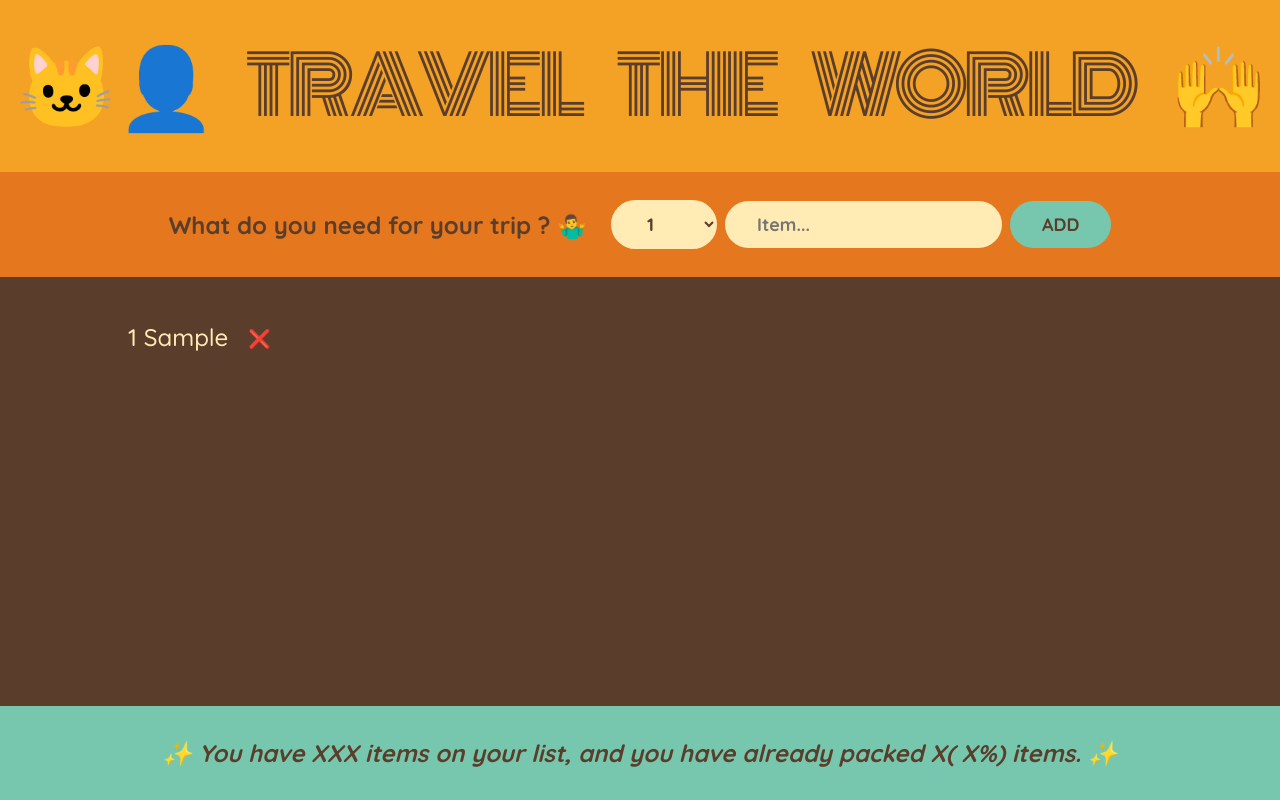
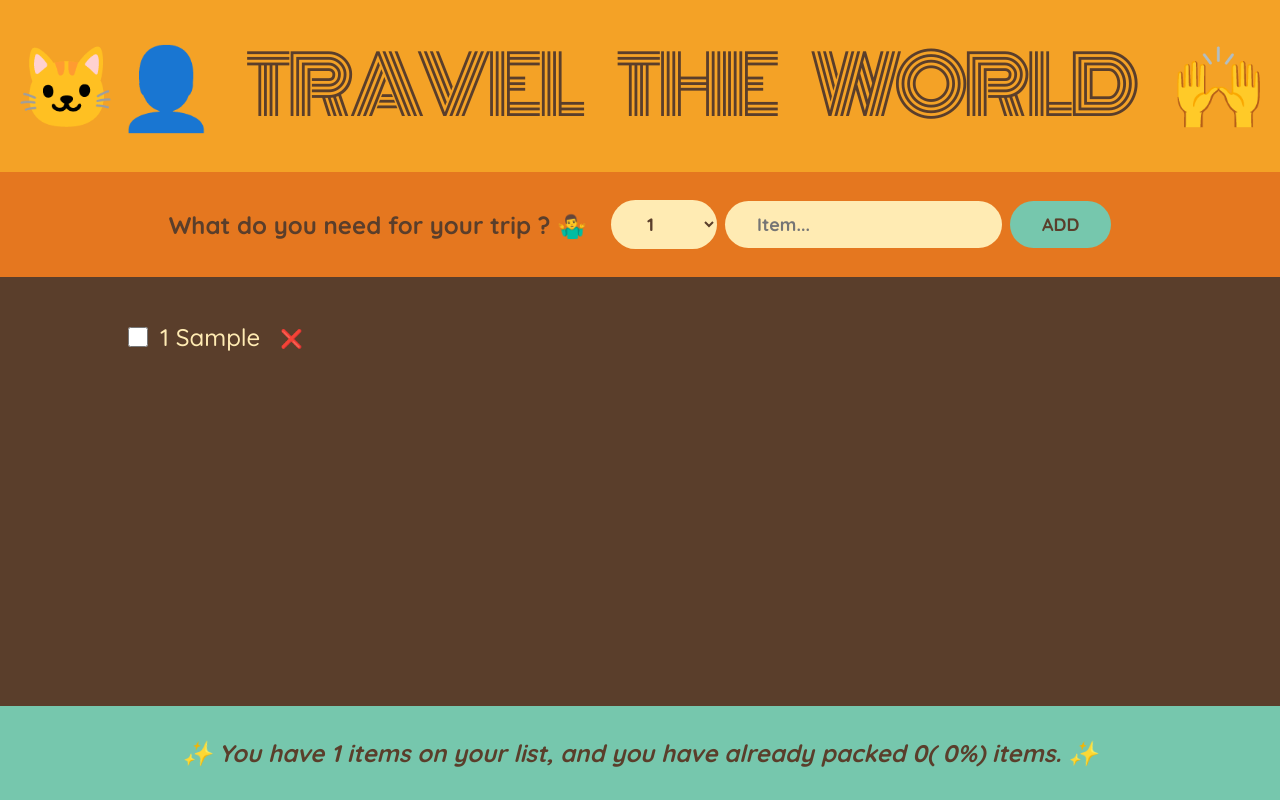
Before and after one commit to kshitizadhikari/travel-list, a React (Create React App) app: page / in a window 1280 px wide. Both pictures are taken after typing "Sample" into the empty fields and a click on the button "ADD". Built offline with nearby package versions, Linux system fonts and the light colour scheme.

Commit message:
Add ToggleItem Feature

```diff
--- a/src/App.js
+++ b/src/App.js
@@ -11,12 +11,24 @@
     setItems((items) => items.filter((item) => item.id !== id));
   }
 
+  function handleToggleItem(id) {
+    setItems((items) =>
+      items.map((item) =>
+        item.id === id ? { ...item, packed: !item.packed } : item
+      )
+    );
+  }
+
   return (
     <div className="app">
       <Logo />
       <Form onAddItem={handleAddItem} />
-      <PackingList items={items} onDeleteItem={handleDeleteItem} />
-      <Stats />
+      <PackingList
+        items={items}
+        onDeleteItem={handleDeleteItem}
+        onToggleItem={handleToggleItem}
+      />
+      <Stats items={items} />
     </div>
   );
 }
@@ -71,20 +83,30 @@
   );
 }
 
-function PackingList({ items, onDeleteItem }) {
+function PackingList({ items, onDeleteItem, onToggleItem }) {
   return (
     <div className="list">
       <ul>
         {items.map((item) => (
-          <Item item={item} key={item.id} onDeleteItem={onDeleteItem} />
+          <Item
+            item={item}
+            key={item.id}
+            onDeleteItem={onDeleteItem}
+            onToggleItem={onToggleItem}
+          />
         ))}
       </ul>
     </div>
   );
 }
-function Item({ item, onDeleteItem }) {
+function Item({ item, onDeleteItem, onToggleItem }) {
   return (
     <li>
+      <input
+        type="checkbox"
+        value={item.packed}
+        onChange={() => onToggleItem(item.id)}
+      ></input>
       <span style={item.packed ? { textDecoration: "line-through" } : {}}>
         {item.quantity} {item.description}
       </span>
@@ -93,12 +115,24 @@
   );
 }
 
-function Stats() {
+function Stats({ items }) {
+  if (!items.length) {
+    return (
+      <footer className="stats">
+        <em>🤠 Start packing some of your things bruv 📌</em>
+      </footer>
+    );
+  }
+
+  const numItems = items.length;
+  const numPackedItems = items.filter((item) => item.packed).length;
+  const packedPercentage = Math.round((numPackedItems / numItems) * 100);
   return (
     <footer className="stats">
       <em>
-        ✨ You have XXX items on your list, and you have already packed X( X%)
-        items. ✨
+        {packedPercentage === 100
+          ? "You have packed everything!! Ready to go 🧳"
+          : `✨ You have ${numItems} items on your list, and you have already packed ${numPackedItems}( ${packedPercentage}%) items. ✨`}
       </em>
     </footer>
   );
```
